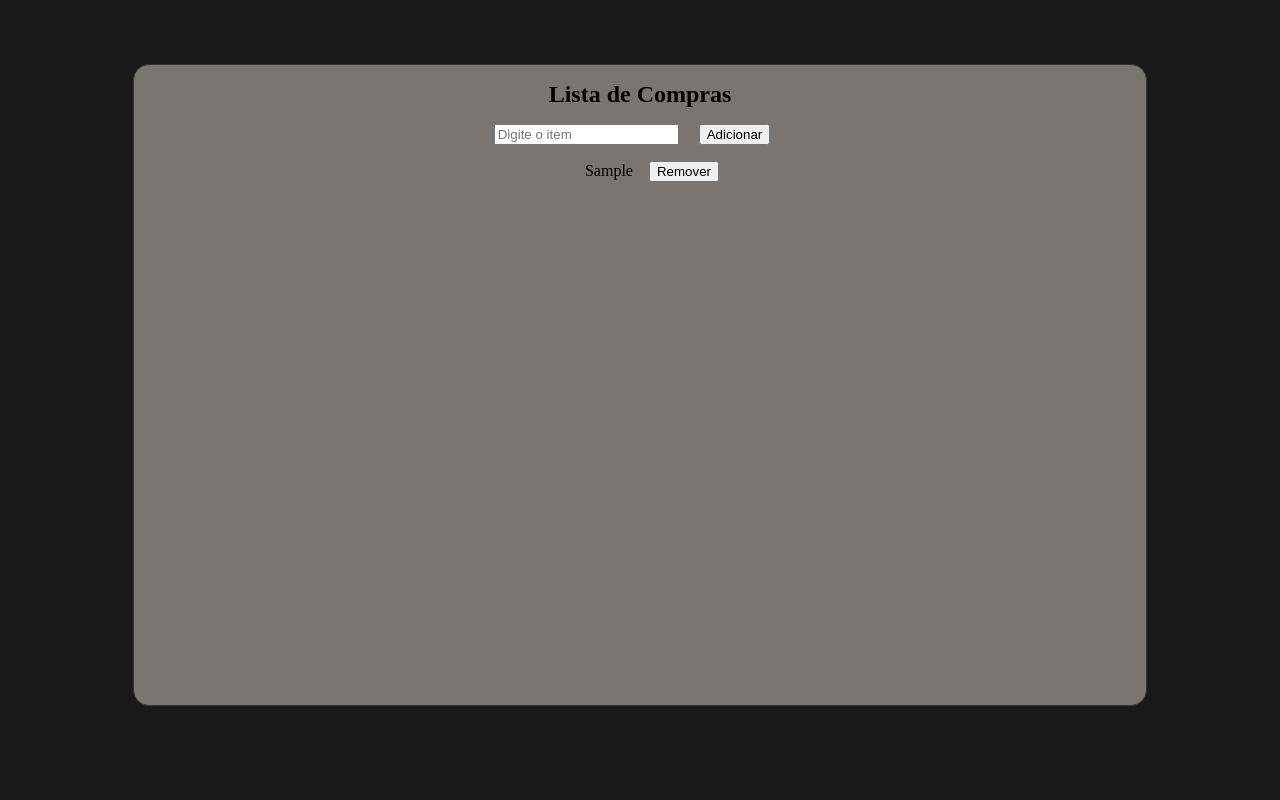
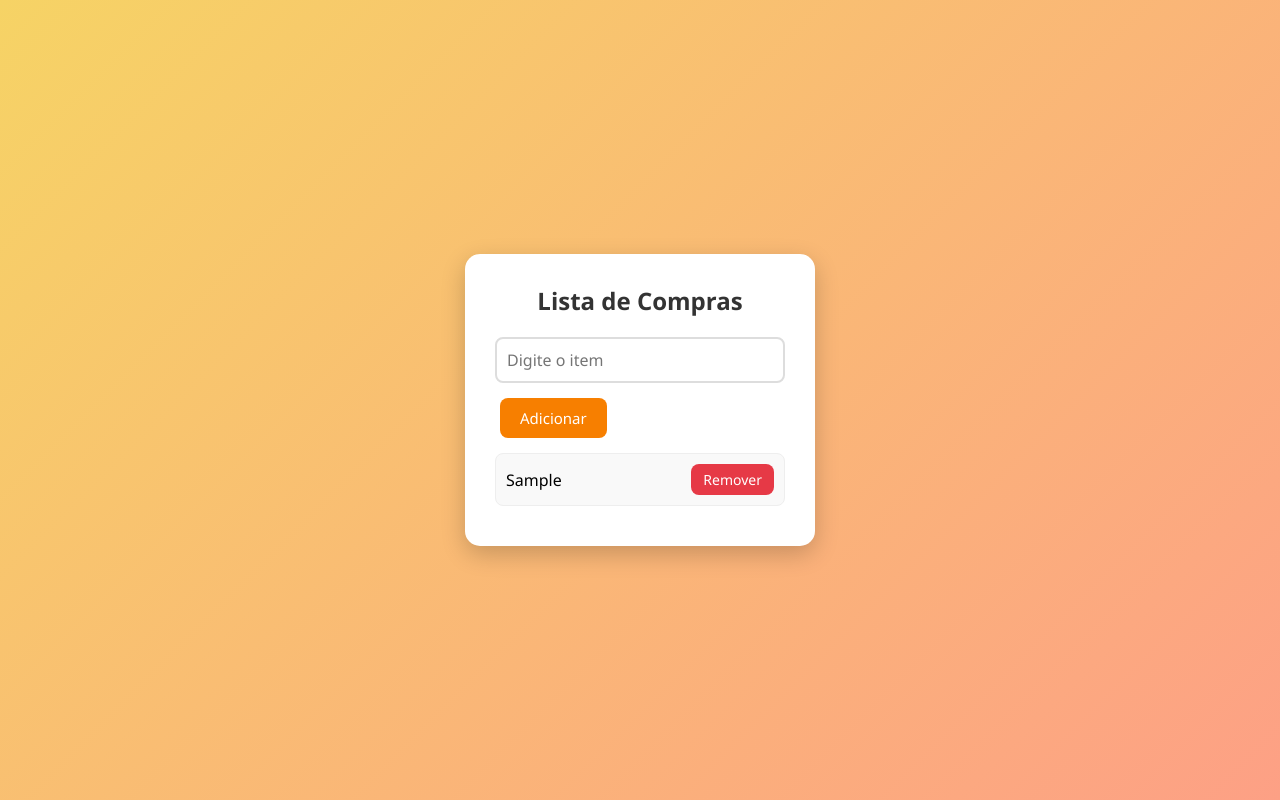
Before and after one commit to lhsgodoy/rockseat-quicklist, a plain HTML site: page index.html in a window 1280 px wide. Both pictures are taken after typing "Sample" into the empty fields and a click on the button "Adicionar". Drawn offline with Linux system fonts and the light colour scheme.

Commit message:
final commit

```diff
--- a/style.css
+++ b/style.css
@@ -1,24 +1,86 @@
-#container {
-    height: 80vh;
-    width: 80%;
-    border: 1px solid rgb(52, 52, 58);
-    border-radius: 1rem;
-    margin-inline: auto;
-    margin-block: 4rem;
+* {
+    margin: 0;
+    padding: 0;
+    box-sizing: border-box;
+    font-family: 'Segoe UI', sans-serif;
+  }
+
+  body {
+    background: linear-gradient(135deg, #f6d365, #fda085);
+    height: 100vh;
+    display: flex;
+    align-items: center;
+    justify-content: center;
+  }
+
+  #container {
+    background-color: #fff;
+    padding: 30px;
+    border-radius: 15px;
+    box-shadow: 0 8px 25px rgba(0, 0, 0, 0.2);
+    width: 350px;
+  }
+
+  #list h2 {
     text-align: center;
-    background-color: rgb(123, 117, 114);
-    overflow-y: scroll;
-}
-body {
-   background-color: rgb(26, 24, 24);
-}
-li {
-    list-style: none;
-    margin: 1rem;
-}
-h2 {
-    margin: 1rem 0;
-}
+    margin-bottom: 20px;
+    color: #333;
+  }
 
-button {
-    margin-inline: 1rem;}
+  input[type="text"] {
+    width: 100%;
+    padding: 10px;
+    border: 2px solid #ddd;
+    border-radius: 8px;
+    margin-bottom: 15px;
+    font-size: 16px;
+    transition: border-color 0.3s;
+  }
+
+  input[type="text"]:focus {
+    border-color: #f77f00;
+    outline: none;
+  }
+
+  button {
+    padding: 10px 20px;
+    background-color: #f77f00;
+    color: white;
+    border: none;
+    border-radius: 8px;
+    cursor: pointer;
+    font-size: 15px;
+    transition: background-color 0.3s;
+    margin-left: 5px;
+  }
+
+  button:hover {
+    background-color: #e06600;
+  }
+
+  ul#listaCompras {
+    list-style-type: none;
+    padding: 0;
+    margin-top: 15px;
+  }
+
+  ul#listaCompras li {
+    background-color: #f9f9f9;
+    padding: 10px;
+    border: 1px solid #eee;
+    border-radius: 8px;
+    margin-bottom: 10px;
+    display: flex;
+    justify-content: space-between;
+    align-items: center;
+  }
+
+  ul#listaCompras li button {
+    background-color: #e63946;
+    font-size: 14px;
+    padding: 6px 12px;
+  }
+
+  ul#listaCompras li button:hover {
+    background-color: #c82333;
+  }
```
